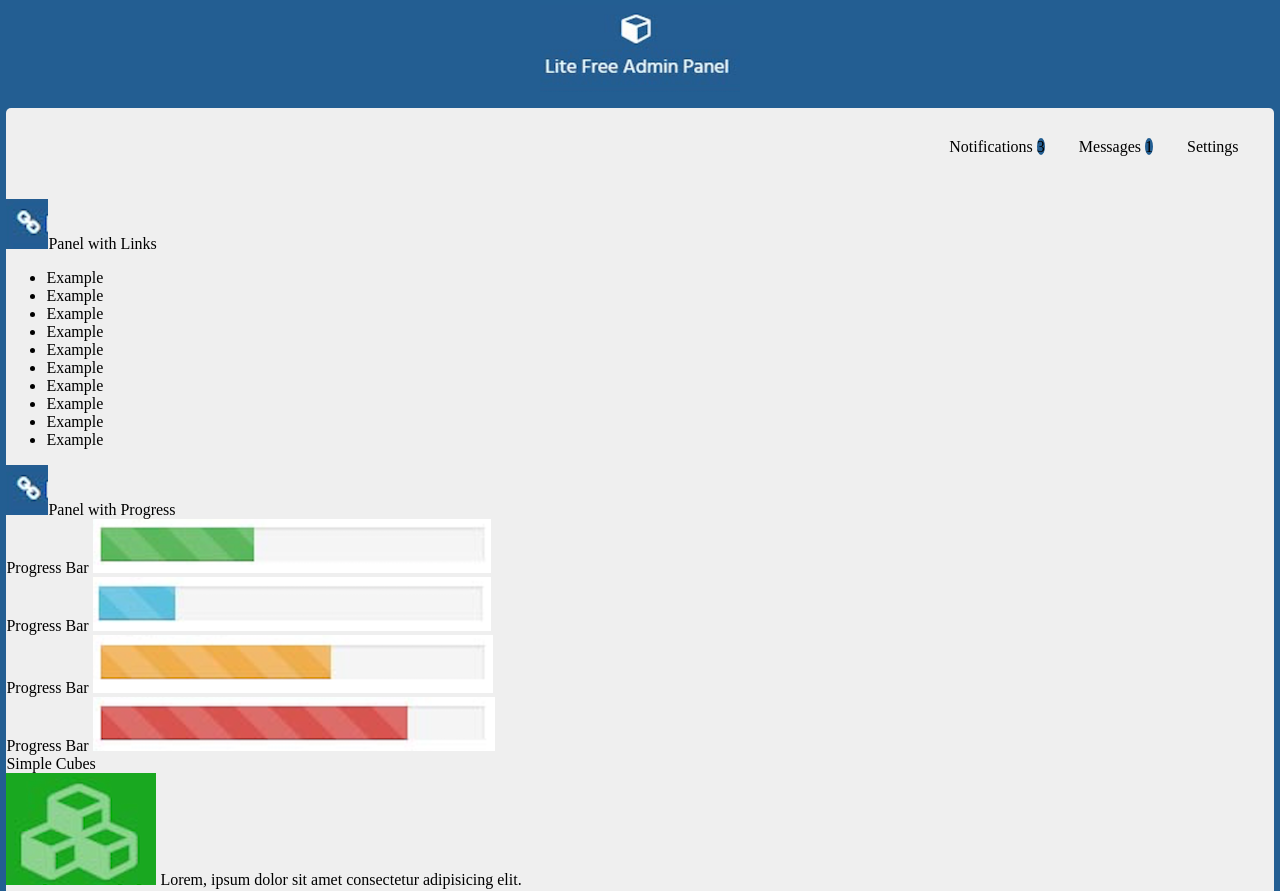
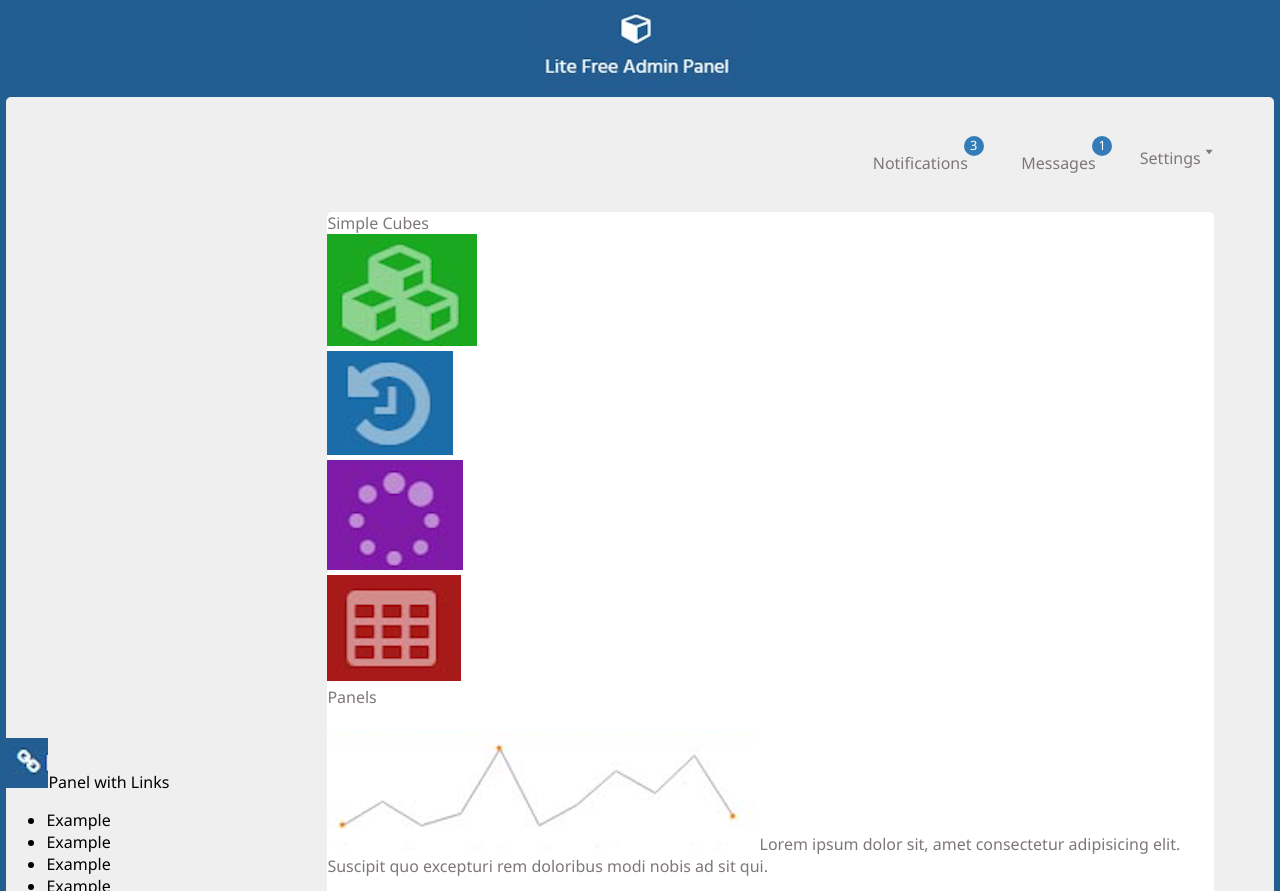
Before and after one commit to rebesbc/pw15162022, a plain HTML site: page PracticaCSS04/index.html in a window 1280 px wide. Shown: the top 891 px of the page. Drawn offline with Linux system fonts and the light colour scheme.

Commit message:
Practica CSS04 Avanzada 1.0

```diff
--- a/PracticaCSS04/css/estilos.css
+++ b/PracticaCSS04/css/estilos.css
@@ -1,8 +1,11 @@
 body{
     background-color: #235e92;
+    font-family:'Segoe UI', Tahoma, Geneva, Verdana, sans-serif;
+    font-size: 16px; /* 1em */
     margin: 0px auto;
 }
 
+/* HEADER */
 header{
     background-color: #235e92;
 }
@@ -21,25 +24,58 @@ header img{
     width: 99%;
 }
 
-nav ul{
+/* NAVIGATION BAR */
+nav{
     height: 75px;
-    margin-right: 20px;
+    padding: 20px 40px 20px 40px;
     text-align: right;
 }
 
 nav ul li{
+    cursor: pointer;
     display: inline-block;
-    padding: 30px 15px;
+    margin: 0px 20px;
     vertical-align: bottom;
 }
 
-nav ul li img{
-    width: 100px;
+#btnNotificaciones{
+    margin: 0px -135px 18px 0px;
+}
+
+#btnMensajes{
+    margin: 0px -115px 18px 100px;
+}
+
+/* BARRA LATERAL IZQUIERDA */
+aside{
+    display: inline-block;
+    width: 25%;
+}
+
+/* CUERPO DE PÁGINA */
+main{
+    background-color: white;
+    border-radius: 5px;
+    display: inline-block;
+    width: 70%;
+}
+
+.letraBlanca{
+    color: white;
+}
+
+.letraGris{
+    color: #7e7777;
 }
 
 .notificacion{
     aspect-ratio: 1;
-    background-color: #235e92;
+    background-color: #347cb9;
     border-radius: 50%;
-
+    cursor: pointer;
+    display: inline-block;
+    font-size: 0.8em;
+    height: 20px;
+    text-align: center;
+    width: 20px;
 }
--- a/PracticaCSS04/index.html
+++ b/PracticaCSS04/index.html
@@ -13,21 +13,14 @@
         <img src="img/logo.png" alt="Logo">
     </header>
 
-    <div id="contenedorPrincipal">
+    <article id="contenedorPrincipal">
         <nav>
-            <ul>
-                <li>
-                    Notifications
-                    <span class="notificacion">3</span>
-                </li>
-                <li>
-                    Messages
-                    <span class="notificacion">1</span>
-                </li>
-                <li>
-                    <!-- PENDIENTE -->
-                    Settings
-                </li>
+            <ul id="navOpciones">
+                <span id="btnNotificaciones" class="notificacion letraBlanca">3</span>
+                <li class="letraGris">Notifications</li>
+                <span id="btnMensajes" class="notificacion letraBlanca">1</span>
+                <li class="letraGris">Messages</li>
+                <li class="letraGris">Settings 🢓</li>
             </ul>
         </nav>
 
@@ -79,16 +72,19 @@
                     </span>
                 </article>
                 <article id="cube2">
+                    <img src="img/cubo02.png" alt="">
                     <span class="letraBlanca">
                         Lorem, ipsum dolor sit amet consectetur adipisicing elit.
                     </span>
                 </article>
                 <article id="cube3">
+                    <img src="img/cubo03.png" alt="">
                     <span class="letraBlanca">
                         Lorem, ipsum dolor sit amet consectetur adipisicing elit.
                     </span>
                 </article>
                 <article id="cube4">
+                    <img src="img/cubo04.png" alt="">
                     <span class="letraBlanca">
                         Lorem, ipsum dolor sit amet consectetur adipisicing elit.
                     </span>
@@ -99,24 +95,24 @@
                 <span class="letraGris">Panels</span>
                 <article id="panel1">
                     <span class="letraBlanca letraGrande porcentaje">84%</span>
-                    <div class="panelContenido">
+                    <article class="panelContenido">
                         <img src="img/grafico.png" alt="">
                         <span class="letraGris">Lorem ipsum dolor sit, amet consectetur adipisicing elit. Suscipit quo excepturi rem doloribus modi nobis ad sit qui.</span>
-                    </div>
+                    </article>
                 </article>
                 <article id="panel2">
                     <span class="letraBlanca letraGrande porcentaje">36%</span>
-                    <div class="panelContenido">
+                    <article class="panelContenido">
                         <img src="img/grafico.png" alt="">
                         <span class="letraGris">Lorem ipsum dolor sit, amet consectetur adipisicing elit. Suscipit quo excepturi rem doloribus modi nobis ad sit qui.</span>
-                    </div>
+                    </article>
                 </article>
                 <article id="panel3">
                     <span class="letraBlanca letraGrande porcentaje">22%</span>
-                    <div class="panelContenido">
+                    <article class="panelContenido">
                         <img src="img/grafico.png" alt="">
                         <span class="letraGris">Lorem ipsum dolor sit, amet consectetur adipisicing elit. Suscipit quo excepturi rem doloribus modi nobis ad sit qui.</span>
-                    </div>
+                    </article>
                 </article>
             </section>
 
@@ -128,7 +124,7 @@
                 </article>
             </section>
         </main>
-    </div>
+    </article>
 
 </body>
 </html>
--- /dev/null
+++ b/github.com.txt
@@ -0,0 +1,5 @@
+Bon Cabanillas Rebeca Sofía
+Programación Web - Práctica CSS 03
+pw15162022
+
+Ubicación del repositorio: https://github.com/rebesbc/pw15162022
```
